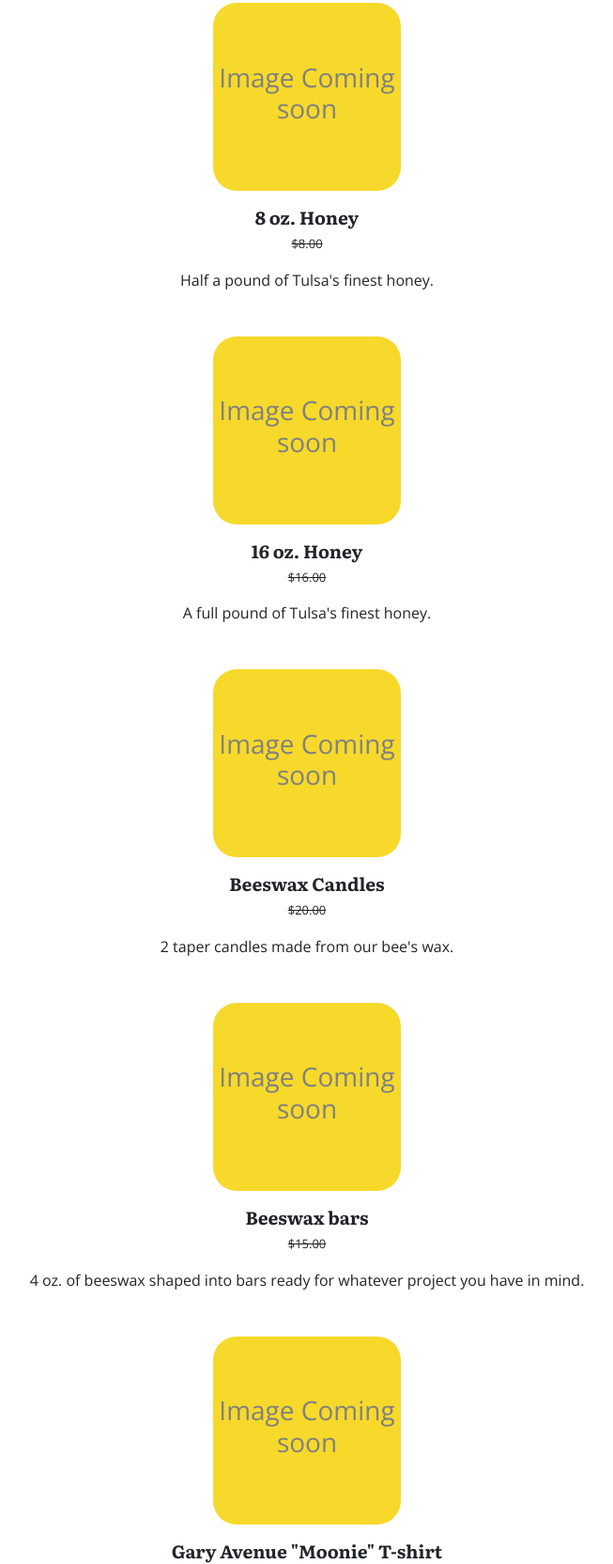
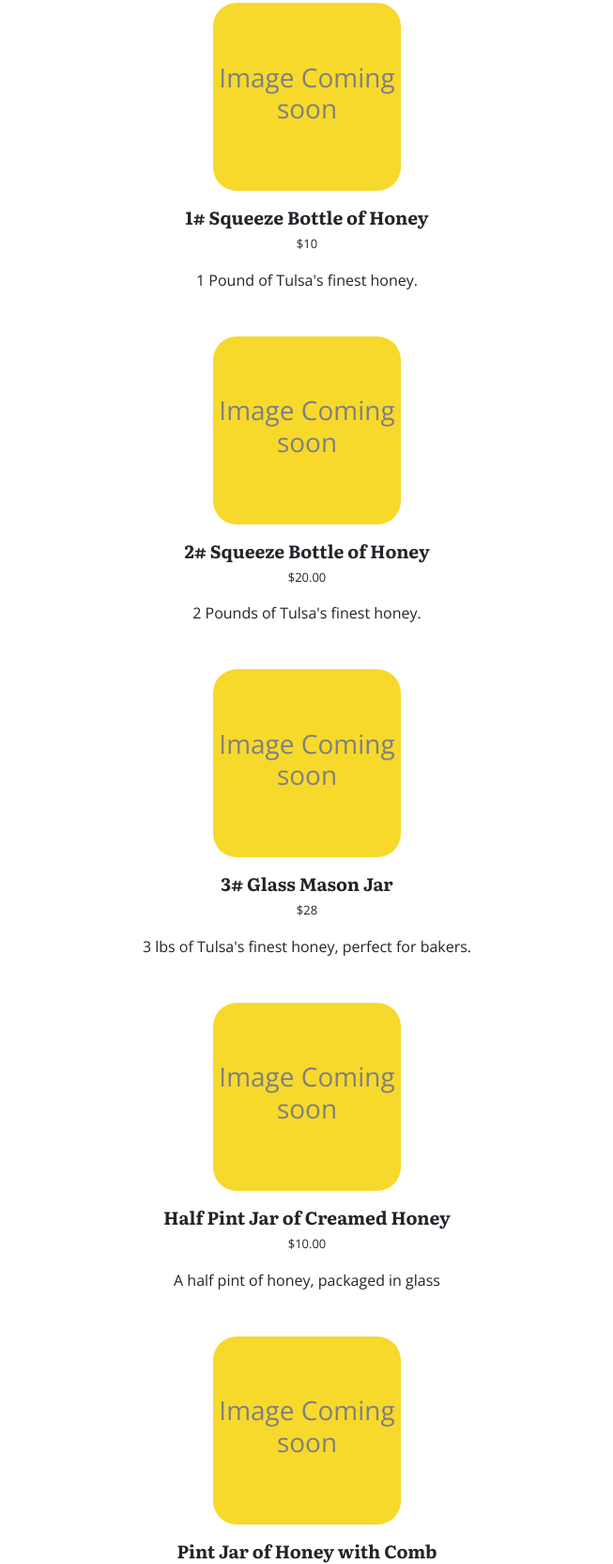
Before and after one commit to ihavemadefire/garyavegold.com, a plain HTML site: page products.html in a window 1280 px wide. Shown: the part 619-2283 px from the top of the page at 94% size, without its empty margins (313-966 px from the left). Drawn offline with nearby package versions, Linux system fonts and the light colour scheme.

Commit message:
Add products and pricing

```diff
--- a/products.html
+++ b/products.html
@@ -29,42 +29,43 @@
                     <div class="img-overlay mx-auto d-flex">
                         <h3 class="prod-img-text text-center align-self-center align-middle">Image Coming soon</h3>
                     </div>
-                    <h4 class="product-title mt-3 text-center">8 oz. Honey</h4>
-                    <p class="price text-center">$8.00</p>
-                    <p class="product-description text-center">Half a pound of Tulsa's finest honey.</p>
+                    <h4 class="product-title mt-3 text-center">1# Squeeze Bottle of Honey</h4>
+                    <p class="price text-center">$10</p>
+                    <p class="product-description text-center">1 Pound of Tulsa's finest honey.</p>
                 </div>
                 <div class="product-card">
                     <div class="img-overlay mx-auto d-flex">
                         <h3 class="prod-img-text text-center align-self-center align-middle">Image Coming soon</h3>
                     </div>
-                    <h4 class="product-title mt-3 text-center">16 oz. Honey</h4>
-                    <p class="price text-center">$16.00</p>
-                    <p class="product-description text-center">A full pound of Tulsa's finest honey.</p>
+                    <h4 class="product-title mt-3 text-center">2# Squeeze Bottle of Honey</h4>
+                    <p class="price text-center">$20.00</p>
+                    <p class="product-description text-center">2 Pounds of Tulsa's finest honey.</p>
                 </div>
                 <div class="product-card">
                     <div class="img-overlay mx-auto d-flex">
                         <h3 class="prod-img-text text-center align-self-center align-middle">Image Coming soon</h3>
                     </div>
-                    <h4 class="product-title mt-3 text-center">Beeswax Candles</h4>
-                    <p class="price text-center">$20.00</p>
-                    <p class="product-description text-center">2 taper candles made from our bee's wax.</p>
+                    <h4 class="product-title mt-3 text-center">3# Glass Mason Jar</h4>
+                    <p class="price text-center">$28</p>
+                    <p class="product-description text-center">3 lbs of Tulsa's finest honey, perfect for bakers.</p>
                 </div>
                 <div class="product-card">
                     <div class="img-overlay mx-auto d-flex">
                         <h3 class="prod-img-text text-center align-self-center align-middle">Image Coming soon</h3>
                     </div>
-                    <h4 class="product-title mt-3 text-center">Beeswax bars</h4>
-                    <p class="price text-center">$15.00</p>
-                    <p class="product-description text-center">4 oz. of beeswax shaped into bars ready for whatever project you have in mind.</p>
+                    <h4 class="product-title mt-3 text-center">Half Pint Jar of Creamed Honey</h4>
+                    <p class="price text-center">$10.00</p>
+                    <p class="product-description text-center">A half pint of honey, packaged in glass</p>
                 </div>
                 <div class="product-card">
                     <div class="img-overlay mx-auto d-flex">
                         <h3 class="prod-img-text text-center align-self-center align-middle">Image Coming soon</h3>
                     </div>
-                    <h4 class="product-title mt-3 text-center">Gary Avenue "Moonie" T-shirt</h4>
-                    <p class="price text-center">$25.00</p>
-                    <p class="product-description text-center">Celebrate the memory of our brand's mascot, Moonie, with this t-shirt. Comes in sizes small to 2XL</p>
+                    <h4 class="product-title mt-3 text-center">Pint Jar of Honey with Comb</h4>
+                    <p class="price text-center">$20.00</p>
+                    <p class="product-description text-center">A pint of honey, packaged in glass with real honeycomb inside</p>
                 </div>
+
             </div>
             <hr>
             <footer>
--- a/static/css/main1.css
+++ b/static/css/main1.css
@@ -178,7 +178,6 @@ p.about {
 .price {
   font-family: var(--sans-serif);
   font-size: small;
-  text-decoration: line-through;
 }
 
 .product-description {
```
